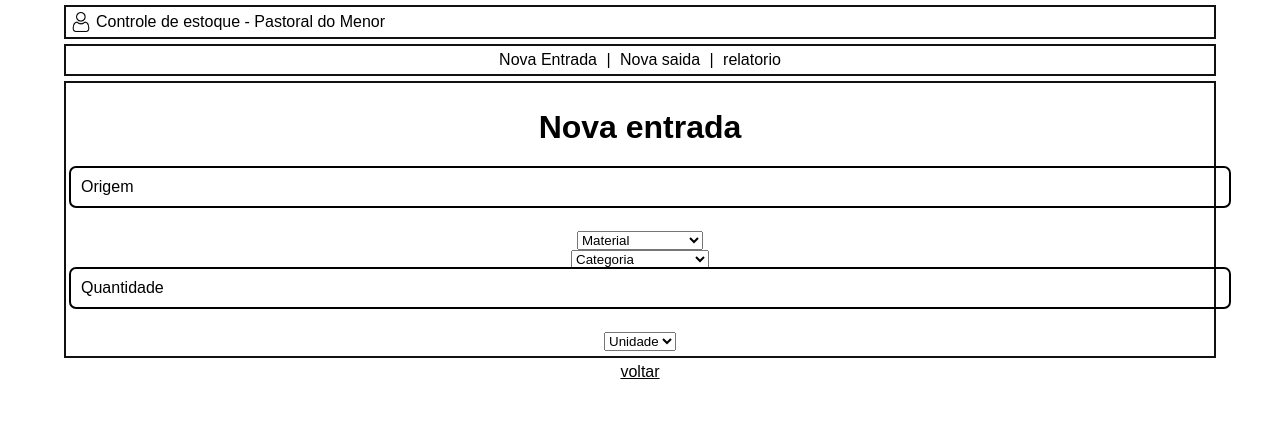
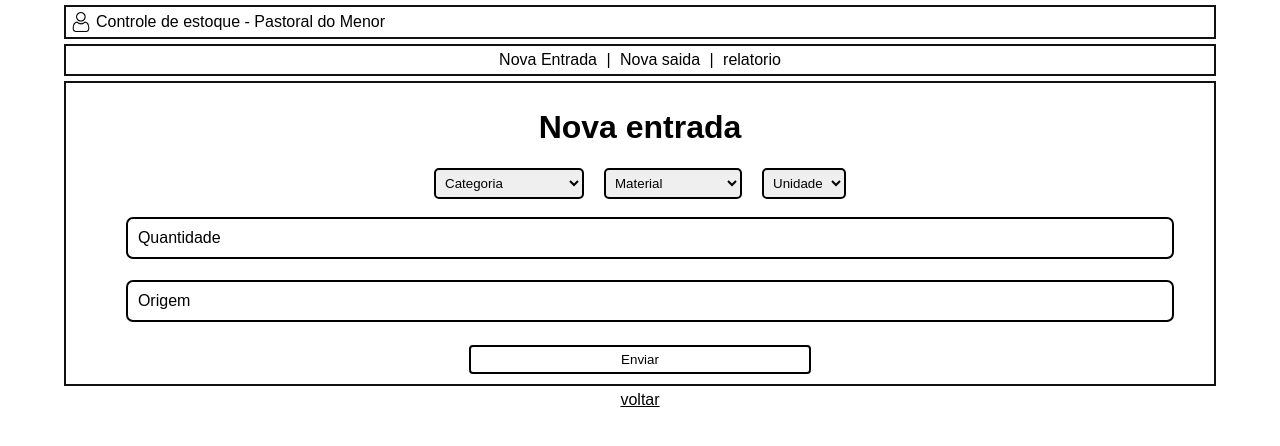
Before and after one commit to HenriAdh/pastoral-do-menor, a React (Create React App) app in the folder front/: page /home/nova-entrada in a window 1280 px wide. Shown: the top 446 px of the page. Built offline with nearby package versions, Linux system fonts and the light colour scheme.

Commit message:
feat and fix: update on page of new entry and fix loginPage

```diff
--- a/front/package.json
+++ b/front/package.json
@@ -17,7 +17,8 @@
     "start": "react-scripts start",
     "build": "react-scripts --openssl-legacy-provider build",
     "test": "react-scripts test",
-    "eject": "react-scripts eject"
+    "eject": "react-scripts eject",
+    "teste":"HTTPS=true react-scripts start"
   },
   "eslintConfig": {
     "extends": [
--- a/front/src/components/checkbox.jsx
+++ b/front/src/components/checkbox.jsx
@@ -1,10 +1,11 @@
 import React from "react";
+import css from './css/checkBox.module.css';
 
 const CheckBox = ({ id, label, onChange=()=>{} }) => {
     return (
-        <div>
-            <input type="checkbox" name={id} id={id} onChange={onChange} />
-            <label htmlFor={id} >{label}</label>
+        <div className={css.checkbox}>
+            <input type="checkbox" name={id} id={id} onChange={onChange} className={css.check} />
+            <label htmlFor={id} className={css.label} >{label}</label>
         </div>
     )
 }
--- /dev/null
+++ b/front/src/components/css/checkBox.module.css
@@ -0,0 +1,17 @@
+.checkbox {
+    margin-bottom: 20px;
+    display: flex;
+    align-items: center;
+    justify-content: center;
+}
+
+.check {
+    cursor: pointer;
+    width: 15px;
+    height: 15px;
+    color: #000;
+}
+
+.label {
+    cursor: pointer;
+}
--- /dev/null
+++ b/front/src/components/css/select.module.css
@@ -0,0 +1,13 @@
+.divselect {
+    margin-bottom: 20px;
+}
+
+.select {
+    padding: 5px;
+    border: 2px solid #000;
+    border-radius: 5px;
+}
+
+.option {
+    margin-bottom: 2px;
+}
--- a/front/src/components/select.jsx
+++ b/front/src/components/select.jsx
@@ -1,11 +1,33 @@
 import React from "react";
+import style from './css/select.module.css';
 
-const Select = ({ id, preselect, options }) => {
+const Select = ({ id, preselect, options, onChange=()=>{}, required=false }) => {
     return (
-        <div>
-            <select name={id} id={id}>
-                <option value selected disabled={true} >{preselect}</option>
-                {options.map((opt, index) => <option key={index} value={opt['value']}>{opt['desc']}</option>)}
+        <div className={style.divselect} >
+            <select
+                name={id}
+                id={id}
+                className={style.select}
+                onChange={onChange}
+                required={required}
+                defaultValue={0}
+            >
+                <option
+                    value={0}
+                    disabled={true}
+                    className={style.option}
+                >
+                    {preselect}
+                </option>
+                {options.map((opt, index) => (
+                    <option
+                        key={index}
+                        value={opt['value']}
+                        className={style.option}
+                    >
+                        {opt['desc']}
+                    </option>
+                ))}
             </select>
         </div>
     )
--- a/front/src/hooks/firebase.js
+++ b/front/src/hooks/firebase.js
@@ -9,9 +9,8 @@ const firebaseConfig = {
     messagingSenderId: "236943488993",
     appId: "1:236943488993:web:9de0249ae6c3e7ef2084a0",
     measurementId: "G-JKKG2K809J"
-  };
+};
 
-// const firebaseConfig = process.env.FirebaseConfig;
 const firebaseApp = initializeApp(firebaseConfig)
 const auth = getAuth(firebaseApp);
 
@@ -35,6 +34,5 @@ export const signIn = async (email, pass) => {
 
 export const getUid = async () => {
     const user = auth.currentUser;
-
     return user ? user.uid : false;
 }
--- a/front/src/pages/css/register.module.css
+++ b/front/src/pages/css/register.module.css
@@ -0,0 +1,4 @@
+.form {
+    width: 90%;
+    background-color: aquamarine;
+}
--- a/front/src/pages/login.jsx
+++ b/front/src/pages/login.jsx
@@ -3,12 +3,10 @@ import { Link, useNavigate } from "react-router-dom";
 import InputField from "../components/input-field";
 import Button from "../components/button";
 import Card from "../components/card";
-import { callbackend } from "../hooks/fetch";
 import { signIn } from "../hooks/firebase";
 
 const LoginPage = () => {
     const [formData, setFormData] = useState({});
-
     const navigate = useNavigate();
 
     const handleChange = (e) => {
@@ -18,43 +16,21 @@ const LoginPage = () => {
     const handleSubmit = async (e) => {
         e.preventDefault();
         try{
-            const result = await loginUser(formData)
-            result.length!==0 ? alert('Usuário logado com sucesso!') : alert('E-mail ou senha inválidos.');
-            if (result.length!==0) navigate('/home/relatorio/estoque');
-        } catch (err){
+            await loginUser(formData) ? navigate('/home/relatorio/estoque') : alert('E-mail ou senha inválidos');
+        } catch (err) {
             alert(err);
         }
     }
 
     const loginUser = async (arrayUser) => {
+        // Verifica se é o e-mail de teste
+        const userteste = arrayUser['edtEmail'] === 'emailteste@email.com' && arrayUser['edtPass'] === 'senhaTeste123';
+        if (userteste) return true
+        // verifica se é um e-mail de verdade
         const user = await signIn(arrayUser.edtEmail, arrayUser.edtPass);
-
-        console.log(user.user.uid);
-
-        const userteste = arrayUser['edtEmail'] === 'emailteste@email.com' && arrayUser['edtPass'] === 'senhaTeste123';
-        const isCorrect = user.length!==0 ? true : userteste;
-
-        let userBack;
-
-        if (isCorrect) {
-
-            if (user.length!==0) {
-                const url = '/login?search=' + user.user.uid;
-                const method = 'GET';
-                const result = await callbackend(url, method);
-                userBack = await result.json()
-            } else {
-                userBack = {
-                    uid: "1",
-                    name: "Usuario de teste",
-                    username: "user.test",
-                    email: "user.test@email.com",
-                    adm: false
-                }
-            }
-        }
-
-        return userBack;
+        if (user.length!==0) return true
+        // se não for nenhum retorna false
+        return false
     }
 
     return (
--- /dev/null
+++ b/front/src/pages/subPages/css/newEntry.module.css
@@ -0,0 +1,21 @@
+.form {
+    display: flex;
+    flex-direction: column;
+    align-items: center;
+}
+
+.selects {
+    display: flex;
+    gap: 20px;
+}
+
+@media (max-width: 500px){
+    .selects {
+        flex-direction: column;
+        gap: 0;
+    }
+}
+
+.inputs {
+    width: 90%;
+}
--- a/front/src/pages/subPages/new-entry.jsx
+++ b/front/src/pages/subPages/new-entry.jsx
@@ -1,6 +1,8 @@
 import React, { useState } from "react";
+import css from './css/newEntry.module.css';
 import InputField from "../../components/input-field";
 import Select from "../../components/select";
+import Button from '../../components/button';
 
 const NewEntry = () => {
     const [entry, setEntry] = useState({})
@@ -10,6 +12,19 @@ const NewEntry = () => {
             ...entry,
             [e.target.name]: e.target.value
         })
+    }
+
+    const handleSubmit = (e) => {
+        e.preventDefault();
+        const temp = {
+            category : entry['cbxCategory'],
+            material : entry['cbxMaterial'],
+            unit : entry['cbxUnits'],
+            amount : entry['edtAmount'],
+            origin : entry['edtOrigin'],
+        };
+
+        console.log(temp);
     }
 
     const materials = [
@@ -57,7 +72,7 @@ const NewEntry = () => {
     const units = [
         {
             value: 0,
-            desc: 'Unidade'
+            desc: 'Uni'
         },
         {
             value: 1,
@@ -80,33 +95,48 @@ const NewEntry = () => {
     return(
         <div>
             <h1>Nova entrada</h1>
-            <form>
+            <form action={""} className={css.form} onSubmit={handleSubmit}>
+                <div className={css.selects}>
+                    <Select
+                        id={'cbxCategory'}
+                        preselect={'Categoria'}
+                        options={categories}
+                        onChange={(e) => handleChange(e)}
+                        required={true}
+                    />
+                    <Select
+                        id={'cbxMaterial'}
+                        preselect={'Material'}
+                        options={materials}
+                        onChange={(e) => handleChange(e)}
+                        required={true}
+                    />
+                    <Select
+                        id={'cbxUnits'}
+                        preselect={'Unidade'}
+                        options={units}
+                        onChange={(e) => handleChange(e)}
+                        required={true}
+                    />
+                </div>
+                <div className={css.inputs}>
+                    <InputField
+                        id={'edtAmount'}
+                        label={'Quantidade'}
+                        onInput={(e) => handleChange(e)}
+                        required={true}
+                    />
                     <InputField
                         id={'edtOrigin'}
                         label={'Origem'}
                         onInput={(e) => handleChange(e)}
                         required={true}
                     />
-                <Select
-                    id={'cbxMaterial'}
-                    preselect={'Material'}
-                    options={materials}
-                />
-                <Select
-                    id={'cbxCategory'}
-                    preselect={'Categoria'}
-                    options={categories}
-                />
-                <InputField
-                    id={'edtAmount'}
-                    label={'Quantidade'}
-                    onInput={(e) => handleChange(e)}
-                    required={true}
-                />
-                <Select
-                    id={'cbxUnits'}
-                    preselect={'Unidade'}
-                    options={units}
+                </div>
+                <Button
+                    id={'btnSend'}
+                    type="submit"
+                    text={'Enviar'}
                 />
             </form>
         </div>
```
Lines whose indentation alone changed are shown as unchanged.
